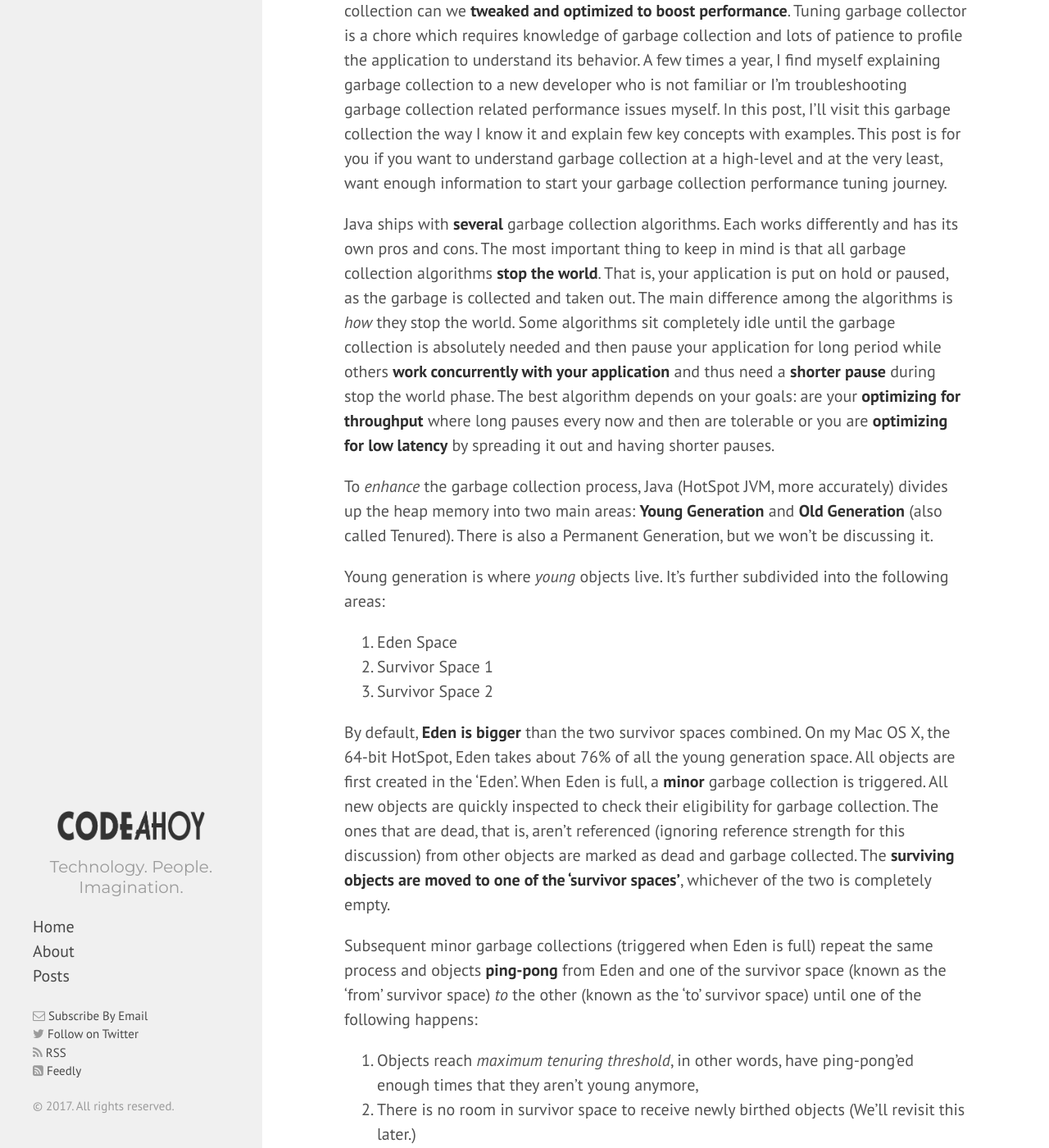
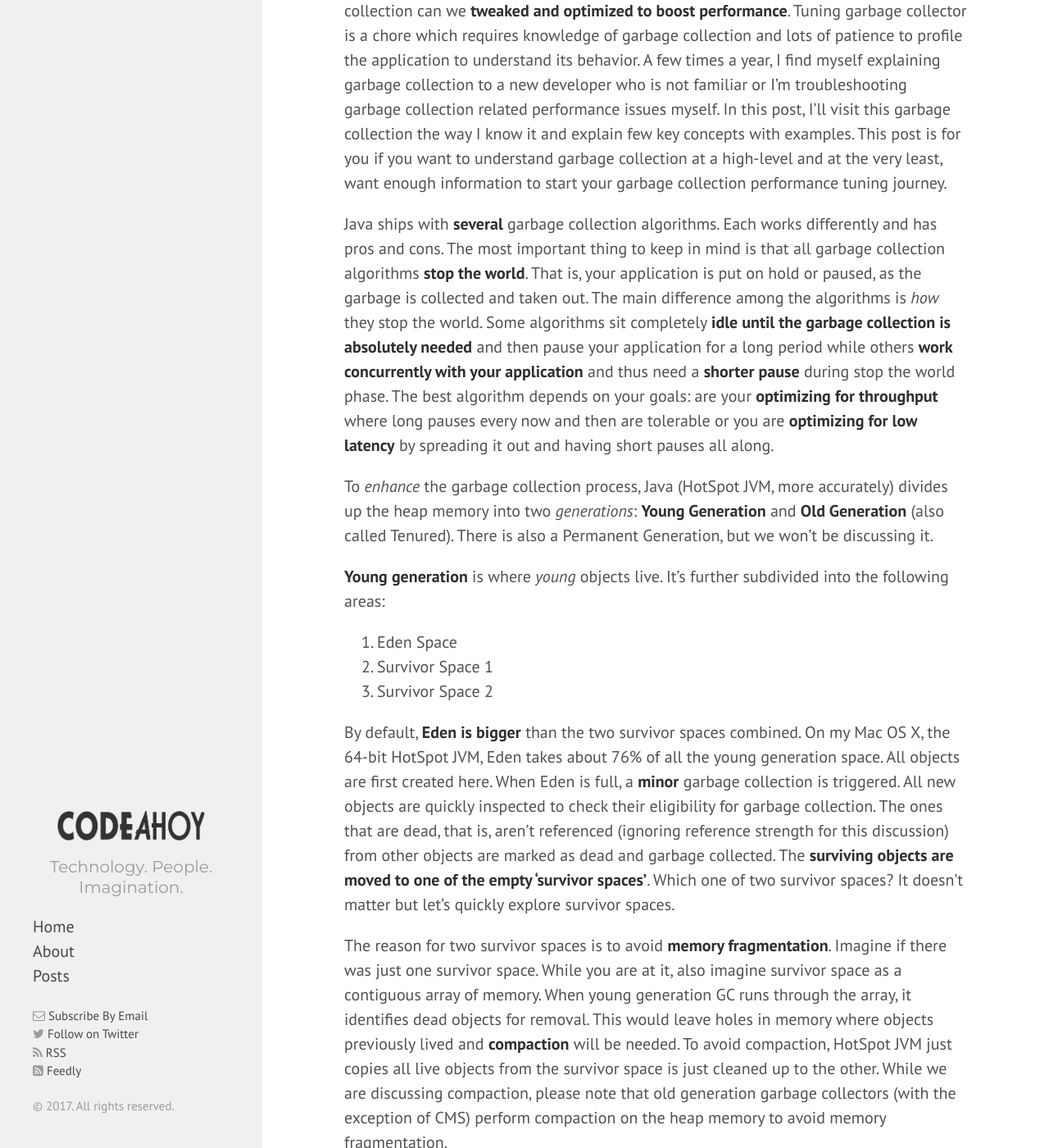
Before and after one commit to talk2viren/umermansoor.github.io, a Jekyll site: the page built from _posts/2017-08-06-basics-of-java-garbage-collection.md, in a window 1280 px wide and 1400 px high, scrolled down 852 px. Shown: the whole window at 82% size. Built offline with Jekyll 4.4.1, drawn with Linux system fonts in a browser that asks for light colours; nearby versions of some CDN libraries; a script that is not in the unit is left out; comment, search, counter and statistics services are not loaded; some of the changed text lies outside the part shown.

Commit message:
survivor explained

```diff
--- a/_posts/2017-08-06-basics-of-java-garbage-collection.md
+++ b/_posts/2017-08-06-basics-of-java-garbage-collection.md
@@ -20,19 +20,21 @@ It's an old joke when Java was *new* and slow compared to other languages. These
 
 <!--more-->
 
-Java ships with **several** garbage collection algorithms. Each works differently and has its own pros and cons. The most important thing to keep in mind is that all garbage collection algorithms **stop the world**. That is, your application is put on hold or paused, as the garbage is collected and taken out. The main difference among the algorithms is *how* they stop the world. Some algorithms sit completely idle until the garbage collection is absolutely needed and then pause your application for long period while others **work concurrently with your application** and thus need a **shorter pause** during stop the world phase. The best algorithm depends on your goals: are your **optimizing for throughput** where long pauses every now and then are tolerable or you are **optimizing for low latency** by spreading it out and having shorter pauses.
+Java ships with **several** garbage collection algorithms. Each works differently and has pros and cons. The most important thing to keep in mind is that all garbage collection algorithms **stop the world**. That is, your application is put on hold or paused, as the garbage is collected and taken out. The main difference among the algorithms is *how* they stop the world. Some algorithms sit completely **idle until the garbage collection is absolutely needed** and then pause your application for a long period while others **work concurrently with your application** and thus need a **shorter pause** during stop the world phase. The best algorithm depends on your goals: are your **optimizing for throughput** where long pauses every now and then are tolerable or you are **optimizing for low latency** by spreading it out and having short pauses all along.
 
-To *enhance* the garbage collection process, Java (HotSpot JVM, more accurately) divides up the heap memory into two main areas: **Young Generation** and **Old Generation** (also called Tenured). There is also a Permanent Generation, but we won't be discussing it.
+To *enhance* the garbage collection process, Java (HotSpot JVM, more accurately) divides up the heap memory into two *generations*: **Young Generation** and **Old Generation** (also called Tenured). There is also a Permanent Generation, but we won't be discussing it.
 
-Young generation is where *young* objects live. It's further subdivided into the following areas:
+**Young generation** is where *young* objects live. It's further subdivided into the following areas:
 
 1. Eden Space
 2. Survivor Space 1
 3. Survivor Space 2
 
-By default, **Eden is bigger** than the two survivor spaces combined. On my Mac OS X, the 64-bit HotSpot, Eden takes about 76% of all the young generation space. All objects are first created in the 'Eden'. When Eden is full, a **minor** garbage collection is triggered. All new objects are quickly inspected to check their eligibility for garbage collection. The ones that are dead, that is, aren't referenced (ignoring reference strength for this discussion) from other objects are marked as dead and garbage collected. The **surviving objects are moved to one of the 'survivor spaces'**, whichever of the two is completely empty.
+By default, **Eden is bigger** than the two survivor spaces combined. On my Mac OS X, the 64-bit HotSpot JVM, Eden takes about 76% of all the young generation space. All objects are first created here. When Eden is full, a **minor** garbage collection is triggered. All new objects are quickly inspected to check their eligibility for garbage collection. The ones that are dead, that is, aren't referenced (ignoring reference strength for this discussion) from other objects are marked as dead and garbage collected. The **surviving objects are moved to one of the empty 'survivor spaces'**. Which one of two survivor spaces? It doesn't matter but let's quickly explore survivor spaces.
 
-Subsequent minor garbage collections (triggered when Eden is full) repeat the same process and objects **ping-pong** from Eden and one of the survivor space (known as the 'from' survivor space) *to* the other (known as the 'to' survivor space) until one of the following happens:
+The reason for two survivor spaces is to avoid **memory fragmentation**. Imagine if there was just one survivor space. While you are at it, also imagine survivor space as a contiguous array of memory. When young generation GC runs through the array, it identifies dead objects for removal. This would leave holes in memory where objects previously lived and **compaction** will be needed. To avoid compaction, HotSpot JVM just copies all live objects from the survivor space is just cleaned up to the other. While we are discussing compaction, please note that old generation garbage collectors (with the exception of CMS) perform compaction on the heap memory to avoid memory fragmentation.
+
+In short, minor garbage collections (triggered when Eden is full) **ping-pong** objects from Eden and one of the survivor space (known as the 'from' survivor space in logs) *to* the other (known as the 'to' survivor space). This happens until one of the following happens:
 
 1. Objects reach *maximum tenuring threshold*, in other words, have ping-pong'ed enough times that they aren't young anymore,
 2. There is no room in survivor space to receive newly birthed objects (We'll revisit this later.)
```
Also changed, not shown: other parts of _posts/2017-08-06-basics-of-java-garbage-collection.md (+3 -3 lines).
